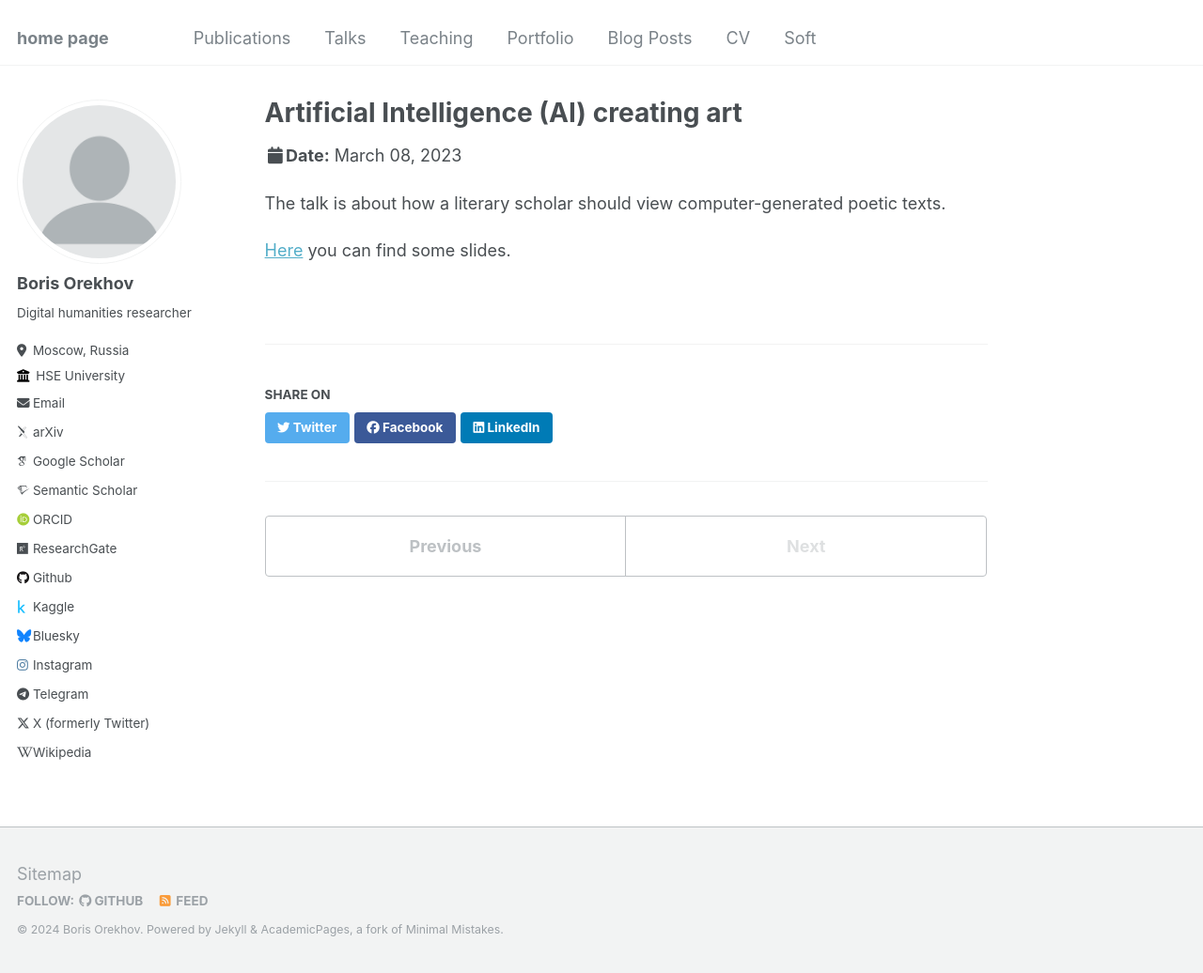
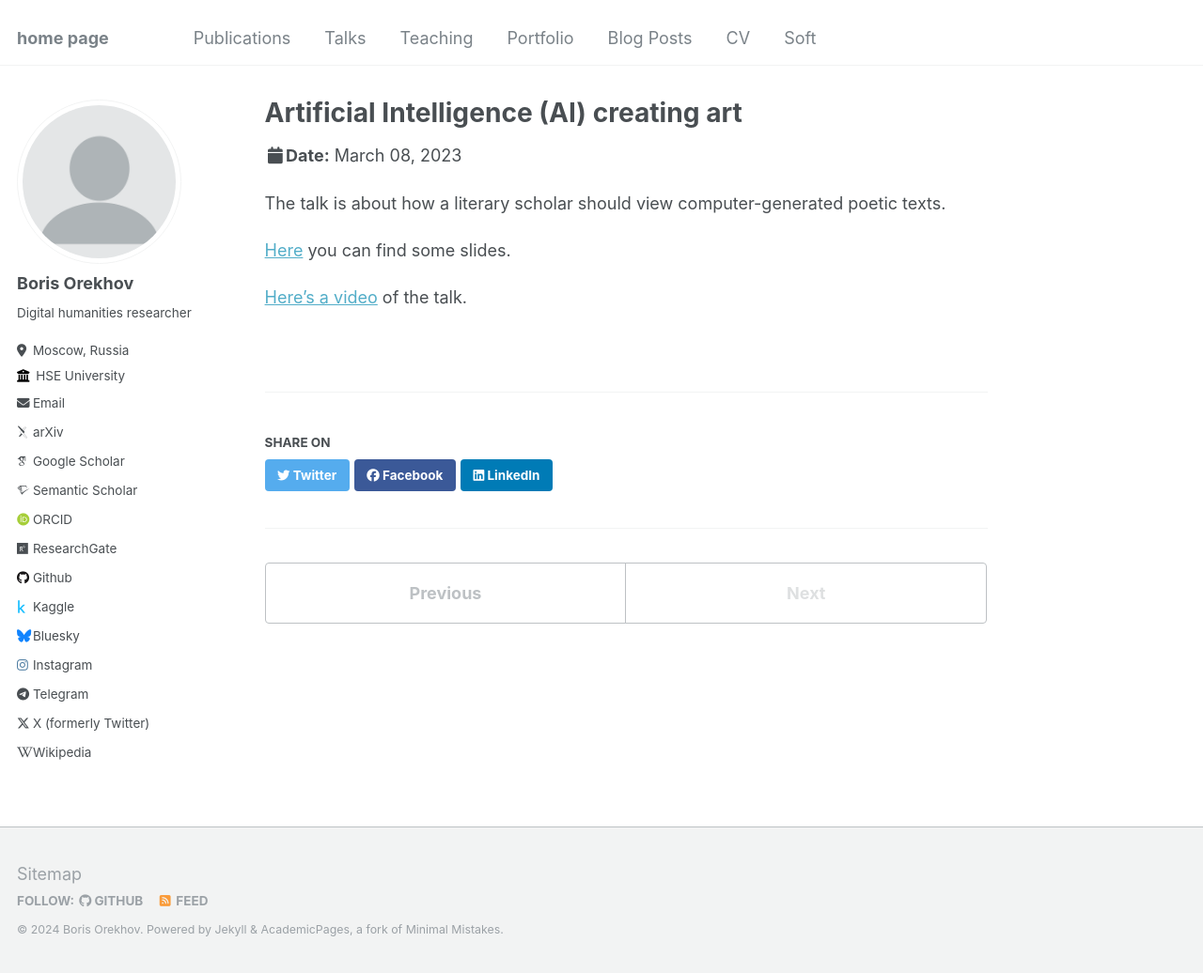
Before and after one commit to nevmenandr/homepage, a Jekyll site: the page built from _talks/2023-03-08-talk-3.md, in a window 1280 px wide and 1036 px high. Shown: the whole window at 94% size. Built offline with Jekyll 4.4.1, drawn with Linux system fonts in a browser that asks for light colours; some web fonts are replaced.

Commit message:
Update 2023-03-08-talk-3.md

```diff
--- a/_talks/2023-03-08-talk-3.md
+++ b/_talks/2023-03-08-talk-3.md
@@ -11,3 +11,5 @@ location: "St. Andrews, Scotland"
 The talk is about how a literary scholar should view computer-generated poetic texts.
 
 [Here](https://nevmenandr.github.io/slides/2023-03-08/slides.pdf) you can find some slides.
+
+[Here's a video](https://www.youtube.com/watch?v=_8NqI8Bq8Go) of the talk.
```
